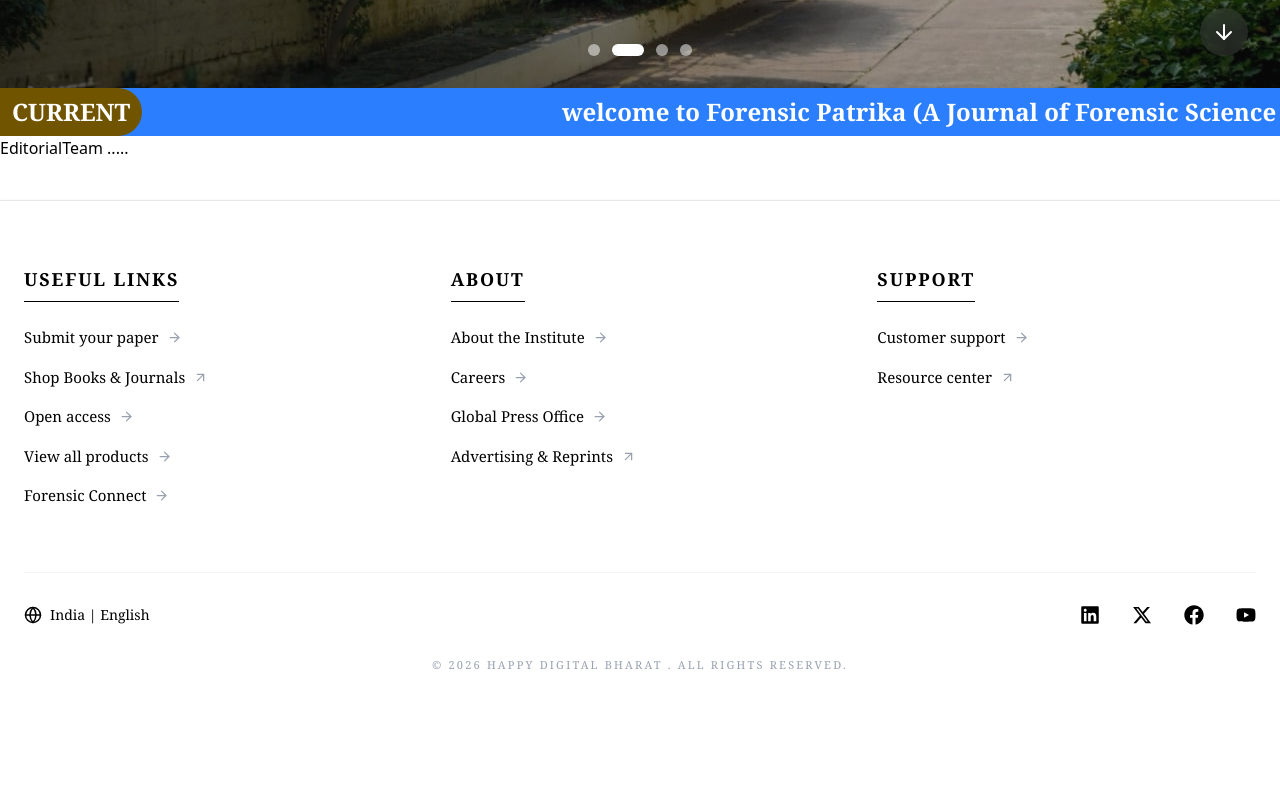
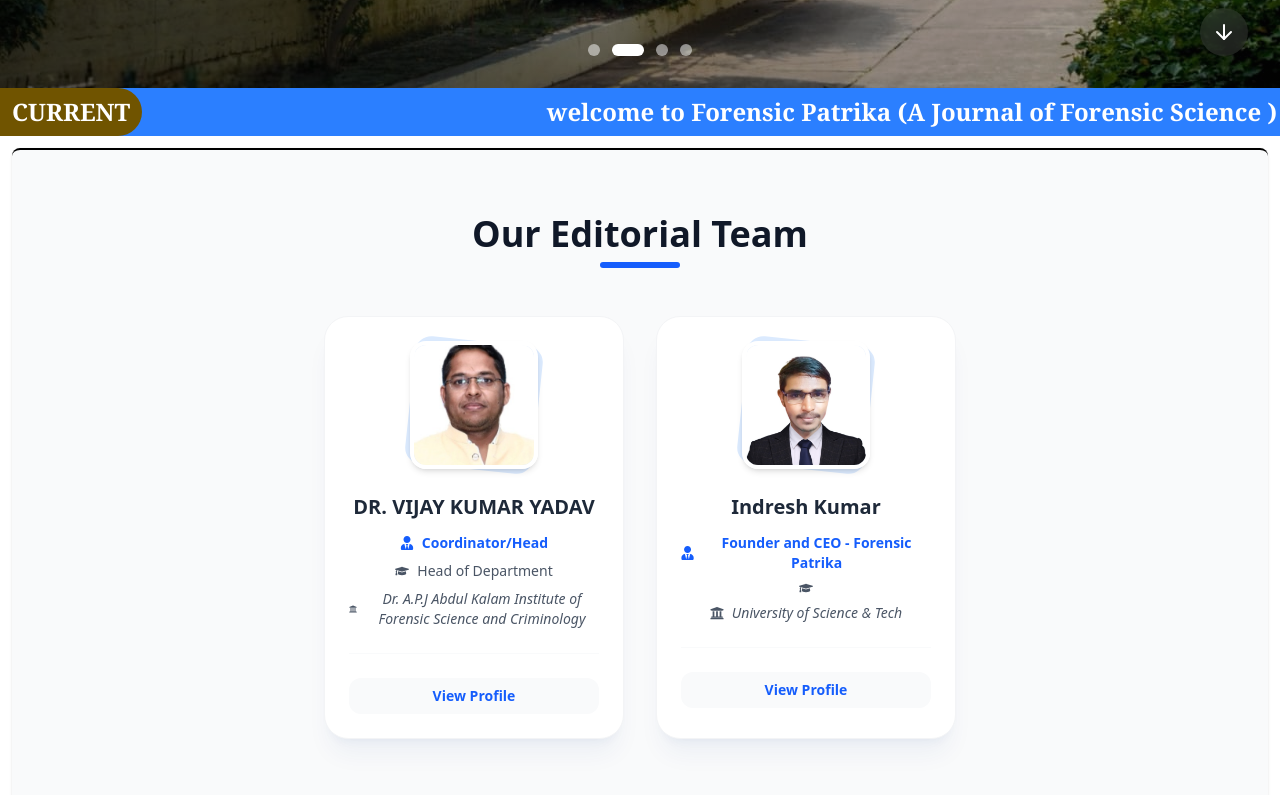
Before and after one commit to Santaravind/Forensic_Journal, a React (Vite) app: page /editorial in a window 1280 px wide. Shown: the part 760-1555 px from the top of the page. Before the commit the page ends 1465 px from the top, so only its background shows below. Built offline with nearby package versions, Linux system fonts and the light colour scheme.

Commit message:
Editorial team added !!

```diff
--- a/src/components/pages/EditorialTeam.jsx
+++ b/src/components/pages/EditorialTeam.jsx
@@ -1,9 +1,10 @@
 import React from 'react'
+import OurTeam from './home/OurTeam'
 
 function EditorialTeam() {
   return (
     <div>
-      EditorialTeam .....
+      <OurTeam/>
     </div>
   )
 }
```
